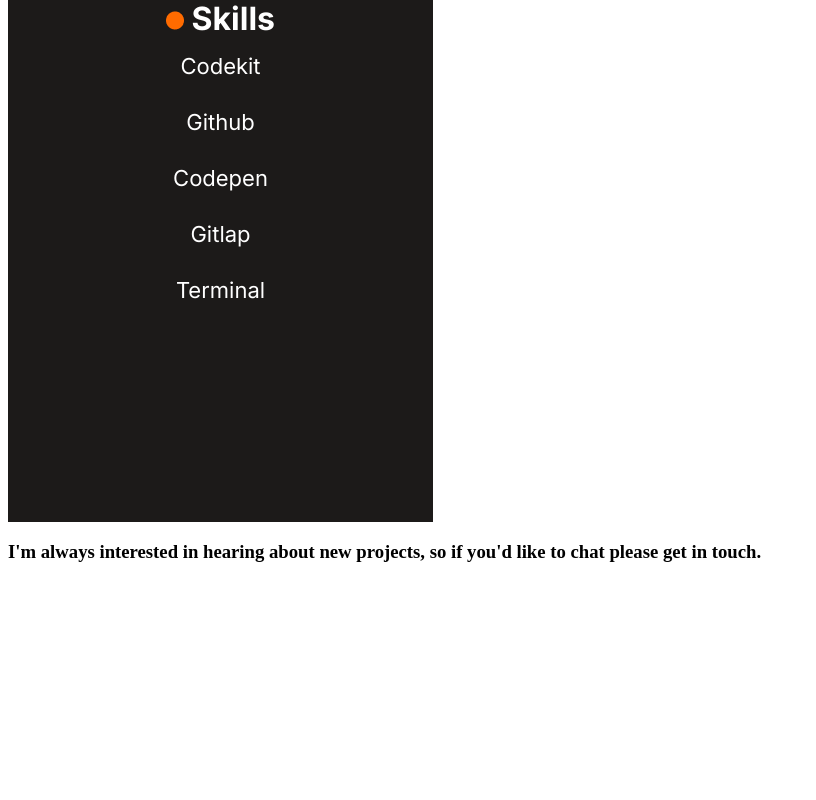
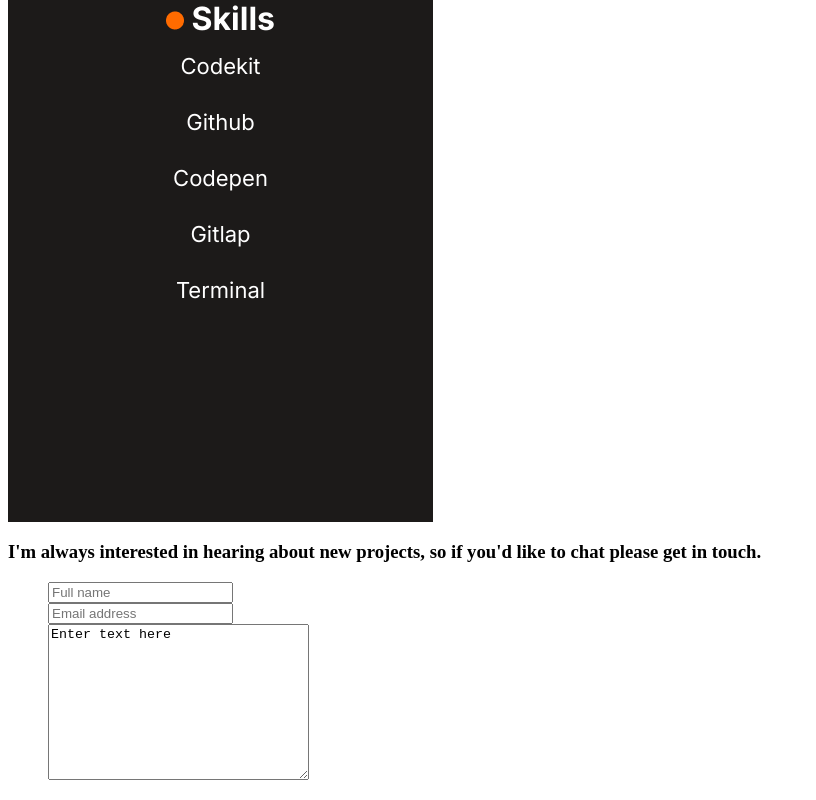
Before and after one commit to Artbsc1992/My-Portfolio, a website: page index.html in a window 1280 px wide. Shown: the part 6200-7000 px from the top of the page, without its empty margins (0-816 px from the left). Before the commit the page ends 6782 px from the top, so only its background shows below. Drawn offline with Linux system fonts and the light colour scheme.

Commit message:
Added form
I have added form in index.html

```diff
--- a/index.html
+++ b/index.html
@@ -173,6 +173,19 @@
 <footer>
   <section>
     <h3>I'm always interested in hearing about new projects, so if you'd like to chat please get in touch.</h3>
+    <form action="#" method="post">
+      <ul>
+        <li>
+          <input type="text" placeholder="Full name">
+        </li>
+        <li>
+          <input type="text" placeholder="Email address">
+        </li>
+        <li>
+          <textarea name="msg" id="msg" cols="30" rows="10">Enter text here</textarea>
+        </li>
+      </ul>
+    </form>
   </section>
 </footer>
 </body>
```
